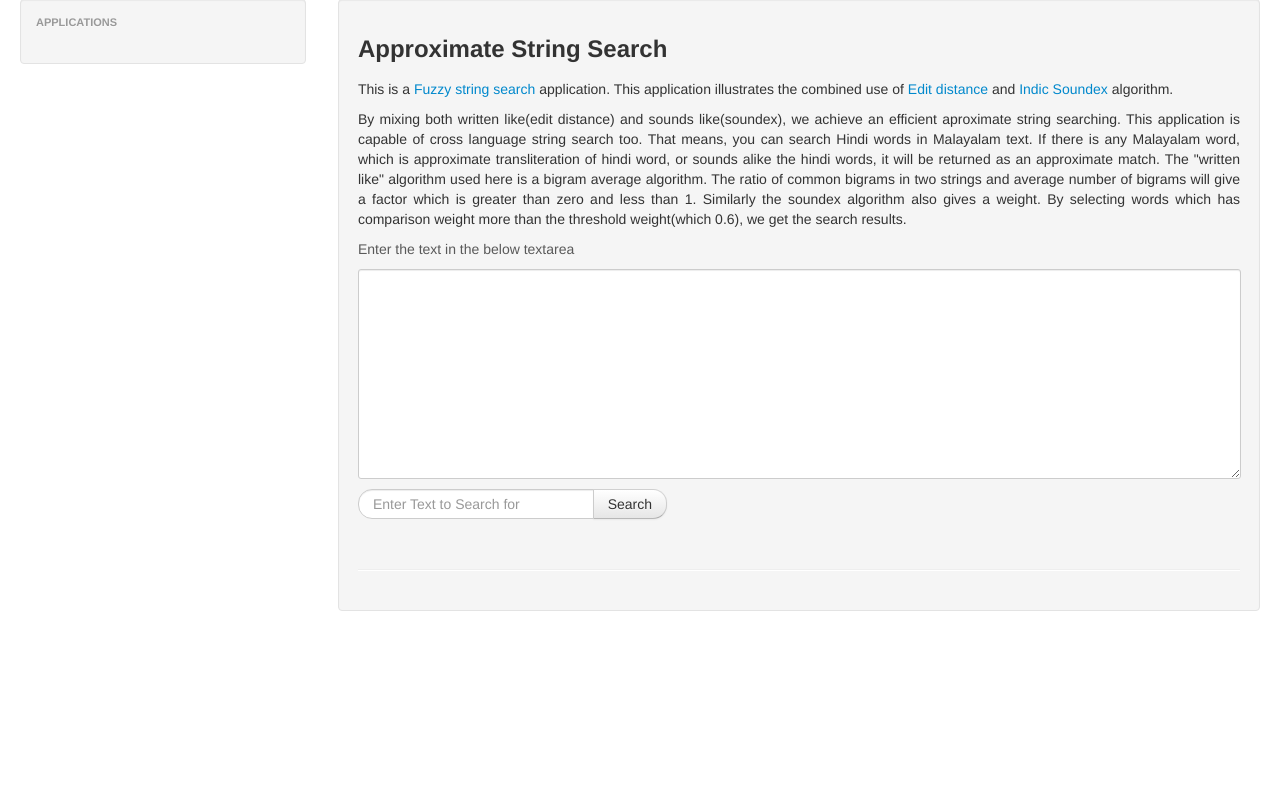
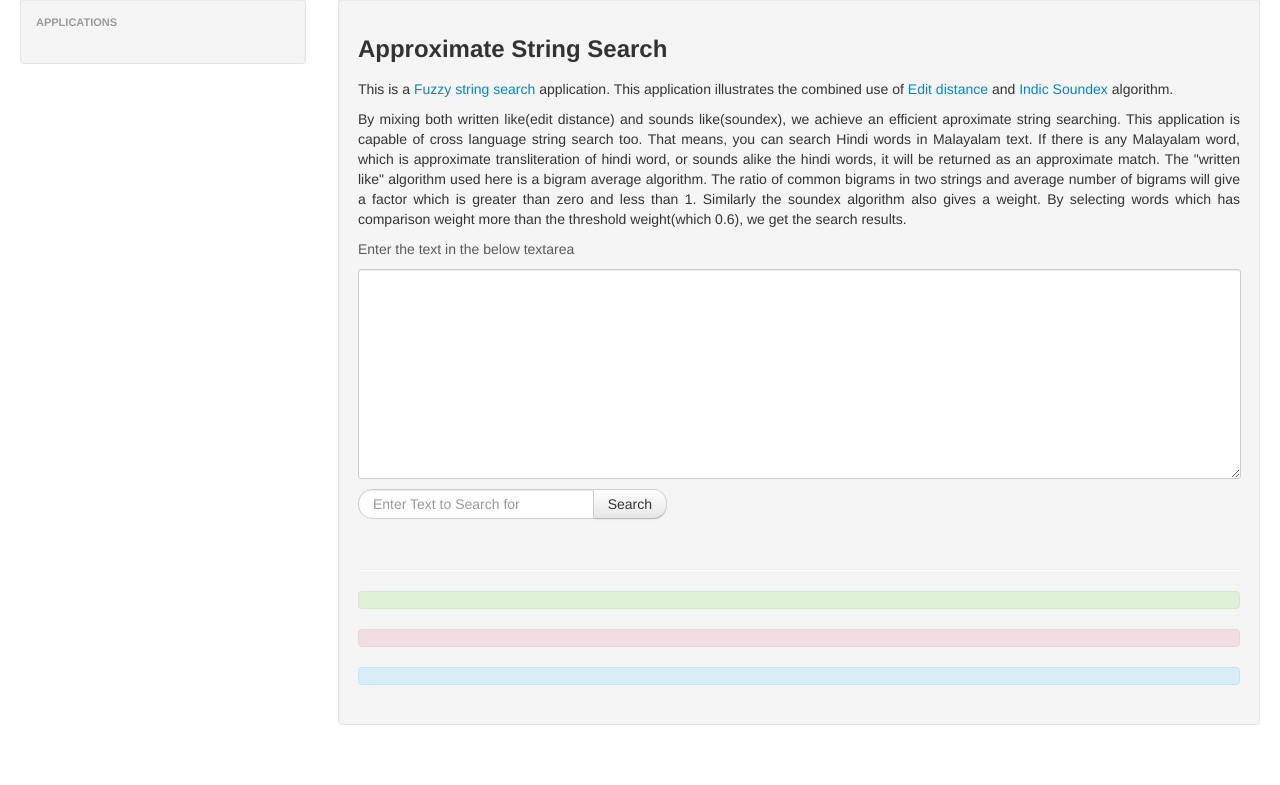
Before and after one commit to libindic/Silpa-Flask, a Python web app: template templates/inexactsearch.html in a window 1280 px wide. Shown: the part 61-846 px from the top of the page. Before the commit the page ends 672 px from the top, so only its background shows below. Run offline with Jinja, Linux system fonts and the light colour scheme; the template is opened without the code that fills it, so the values that code supplies are empty; some libraries are stand-ins or nearby versions.

Commit message:
JQuery cleanup
Added class to the placeholder div

```diff
--- a/templates/inexactsearch.html
+++ b/templates/inexactsearch.html
@@ -86,7 +86,7 @@
 </div>
   <hr/>
   <div id="progress"></div>
-  <div id="successmessage"></div>
-  <div id="errormessage"></div>
-  <div id="result"></div>
+  <div id="successmessage" class="alert alert-success"></div>
+  <div id="errormessage" class="alert alert-error"></div>
+  <div id="result" class="alert alert-info"></div>
 {% endblock %}
```
